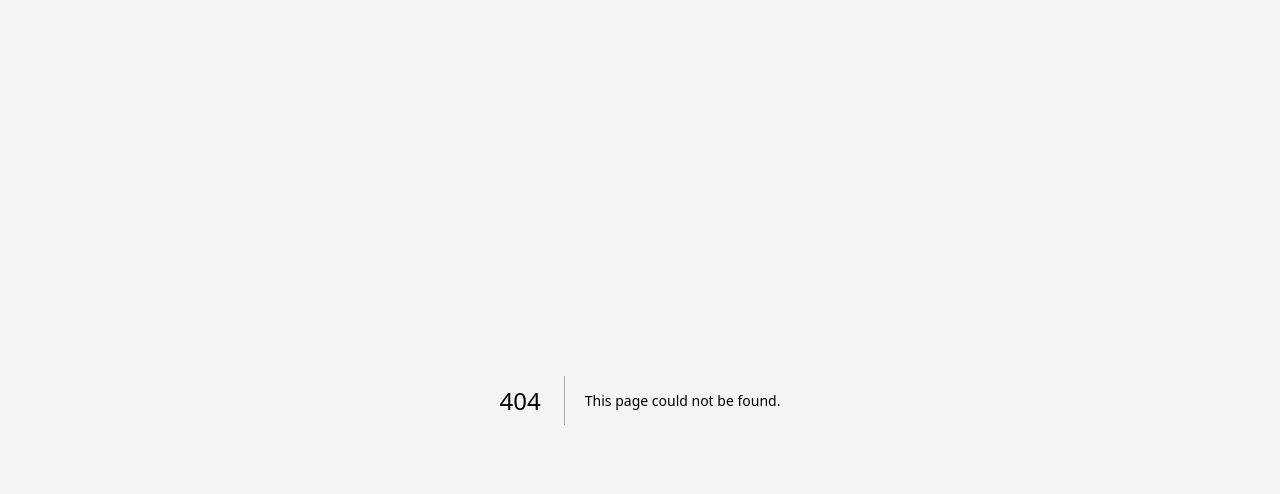
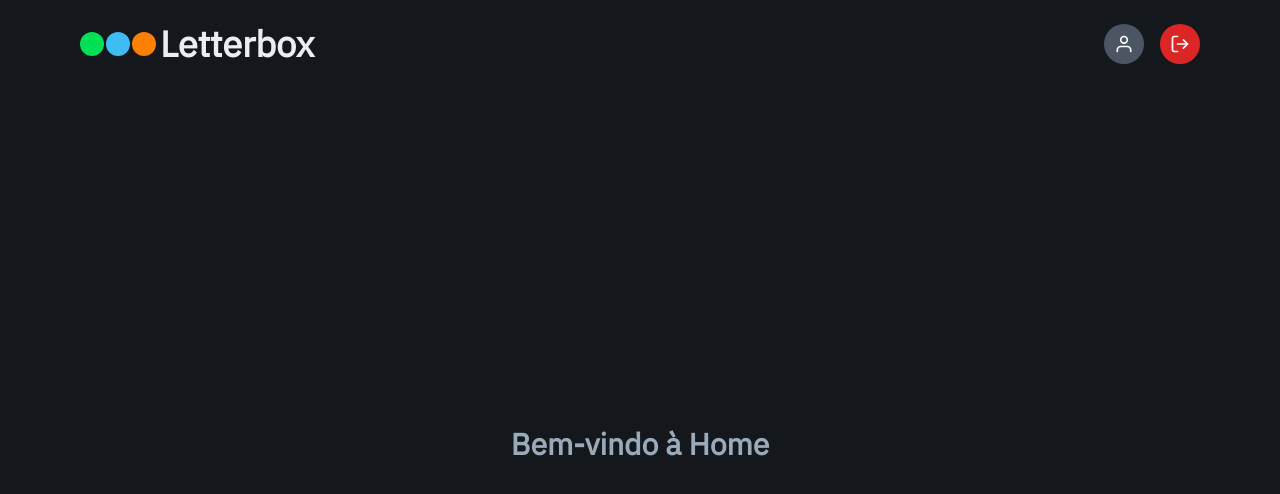
Before and after one commit to Niloinpng/letterboxd-frontend, a Next.js app: page /home in a window 1280 px wide. Before the commit this address had no page. Shown: the top 494 px of the page. Built offline with nearby package versions, Linux system fonts and the light colour scheme.

Commit message:
:sparkles: Navbar

```diff
--- a/app/(home)/page.tsx
+++ /dev/null
@@ -1,7 +0,0 @@
-export default function HomePage() {
-    return (
-      <div className="flex h-screen justify-center items-center bg-branco">
-        <h1 className="text-4xl font-ibm text-preto">Bem-vindo à Home!</h1>
-      </div>
-    );
-  }
--- /dev/null
+++ b/app/components/NavBar.tsx
@@ -0,0 +1,46 @@
+"use client";
+
+import { FiLogOut, FiUser } from "react-icons/fi";
+import { useRouter } from "next/navigation";
+
+export default function Navbar() {
+  const router = useRouter();
+
+  return (
+    <nav className="flex justify-between items-center bg-preto p-6 text-white shadow-md px-20">
+
+    <div className="flex flex-row gap-1 align-middle items-center">
+
+    <div className="flex gap-0.5">
+        <div className="w-6 h-6 bg-verde rounded-full"></div>
+        <div className="w-6 h-6 bg-azul rounded-full"></div>
+        <div className="w-6 h-6 bg-laranja rounded-full"></div>
+    </div>
+
+    <h1
+        className="text-4xl font-ibm font-bold cursor-pointer text-branco"
+        onClick={() => router.push("/home")}
+    >
+        Letterbox
+    </h1>
+
+    </div>
+
+      {/* Ícones à direita */}
+      <div className="flex items-center gap-4">
+        {/* Ícone de usuário */}
+        <div className="w-10 h-10 flex items-center justify-center bg-gray-600 rounded-full cursor-pointer">
+          <FiUser size={20} />
+        </div>
+
+        {/* Botão de logout */}
+        <button
+          className="w-10 h-10 flex items-center justify-center bg-red-600 rounded-full hover:bg-red-700 transition"
+          onClick={() => router.push("/")}
+        >
+          <FiLogOut size={20} />
+        </button>
+      </div>
+    </nav>
+  );
+}
--- /dev/null
+++ b/app/home/page.tsx
@@ -0,0 +1,15 @@
+import Navbar from "../components/NavBar";
+
+export default function HomePage() {
+  return (
+    <div className="h-screen flex flex-col">
+      {/* Navbar sempre no topo */}
+      <Navbar />
+
+      {/* Conteúdo centralizado ocupando toda a tela */}
+      <div className="flex-grow flex justify-center items-center bg-preto text-cinza font-ibm">
+        <h1 className="text-3xl font-bold">Bem-vindo à Home</h1>
+      </div>
+    </div>
+  );
+}
--- a/package.json
+++ b/package.json
@@ -17,7 +17,8 @@
     "next": "15.1.6",
     "react": "^19.0.0",
     "react-dom": "^19.0.0",
-    "react-hook-form": "^7.54.2"
+    "react-hook-form": "^7.54.2",
+    "react-icons": "^5.4.0"
   },
   "devDependencies": {
     "@eslint/eslintrc": "^3",
```
Also changed, not shown: app/components/CardFilm.tsx (added), 1 other file (tests, documents, lock files or other folders).
